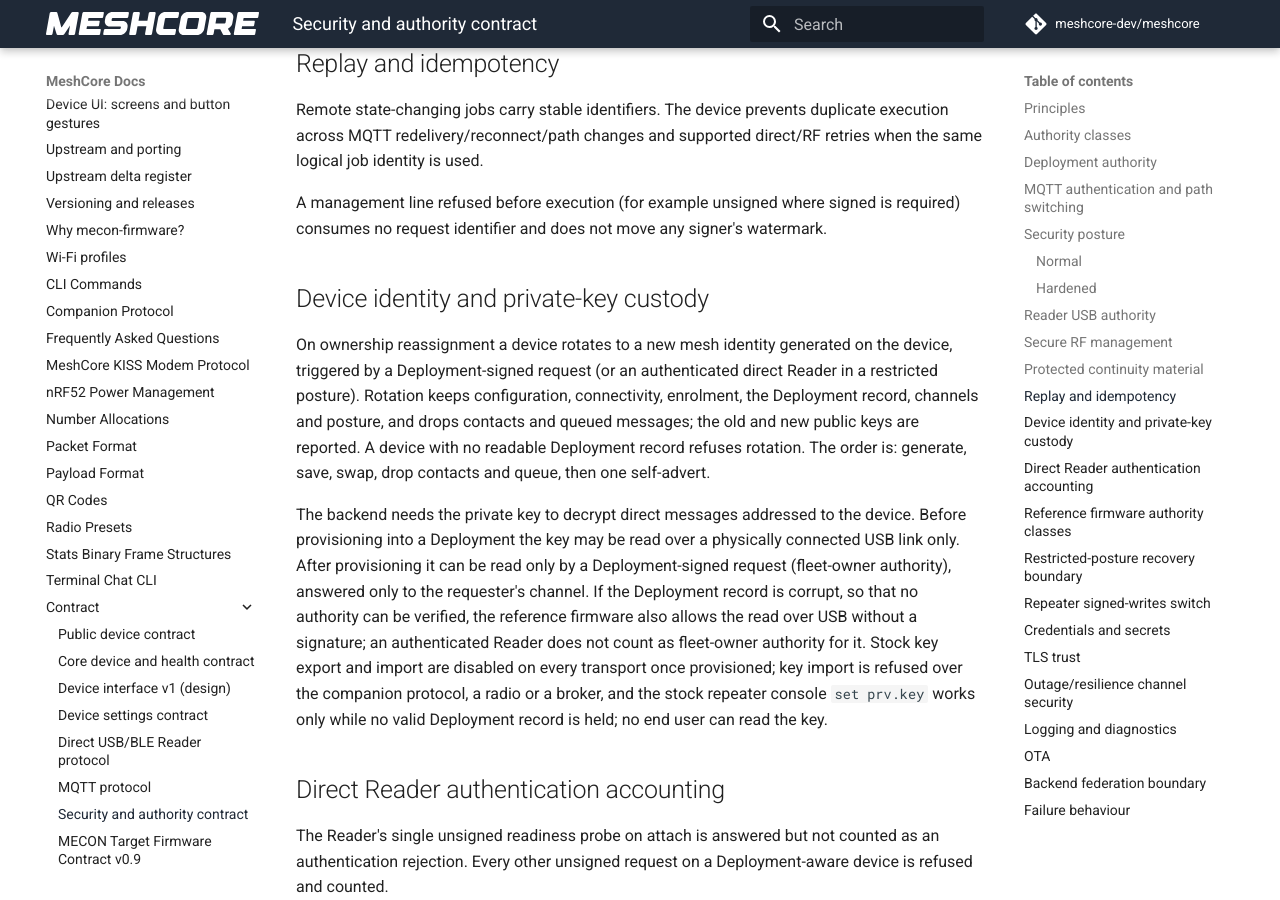
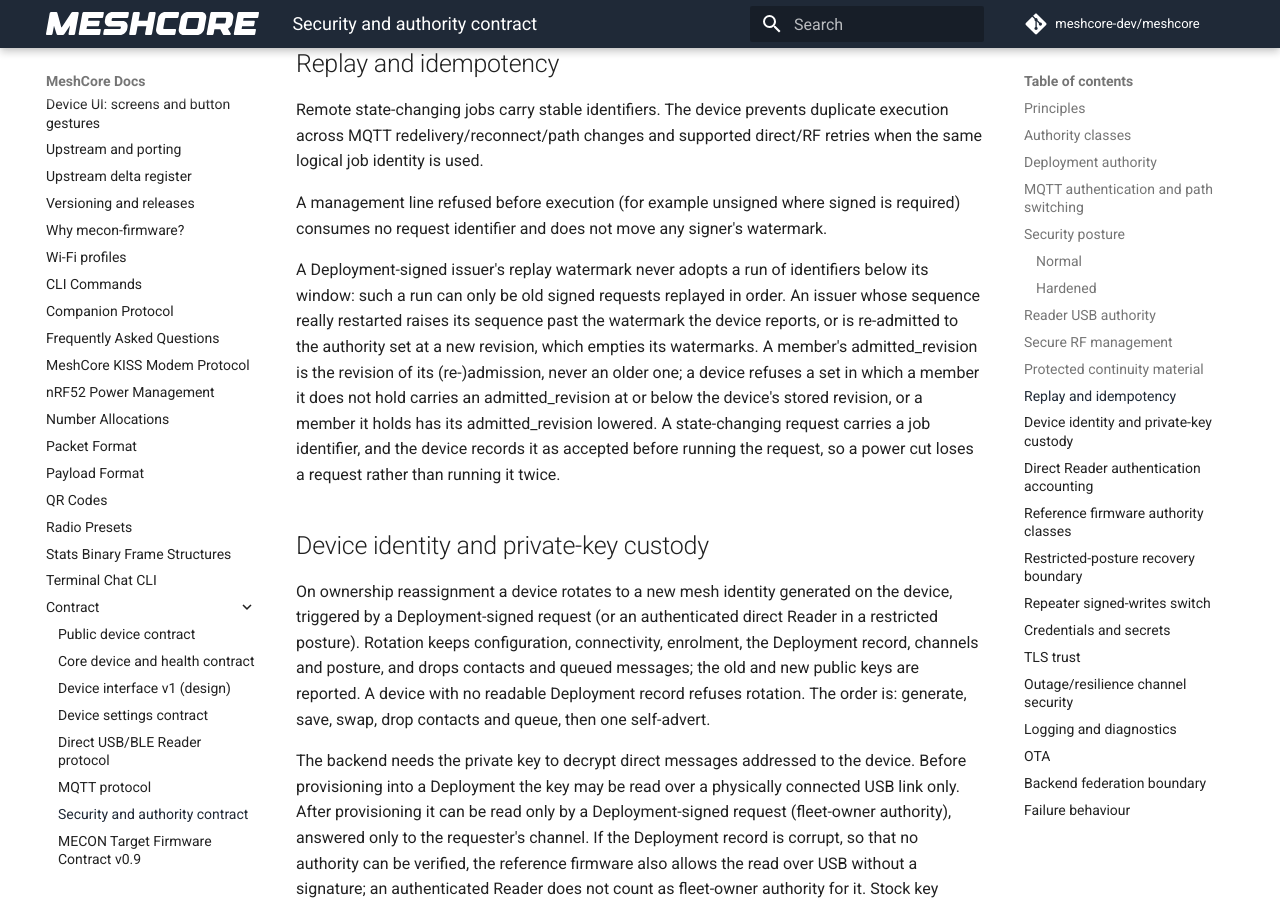
Before and after one commit to hoejriis/mecon-firmware, an MkDocs documentation site: the page built from docs/contract/SECURITY_AND_AUTHORITY.md, in a window 1280 px wide and 900 px high, scrolled down 3684 px. Built offline with MkDocs 1.6.1 and Material for MkDocs 9.7.7, drawn with Linux system fonts in a browser that asks for light colours; comment, search, counter and statistics services are not loaded.

Commit message:
SECURITY_AND_AUTHORITY: replay never adopts for signed issuers; admission rules
Mirrors the Deployment authority contract's corrected section 7 (a signed issuer's
watermark never adopts; recovery by a sequence raise or a re-admission), and states the
device-side rules this branch enforces: admitted_revision only moves forward, a member
new to the device was admitted after its stored revision, and a state-changing request's
job id is recorded before the request runs.

Co-Authored-By: Claude Opus 5.5 (1M context) <noreply@anthropic.com>

```diff
--- a/docs/contract/SECURITY_AND_AUTHORITY.md
+++ b/docs/contract/SECURITY_AND_AUTHORITY.md
@@ -100,6 +100,8 @@ Remote state-changing jobs carry stable identifiers. The device prevents duplica
 
 A management line refused before execution (for example unsigned where signed is required) consumes no request identifier and does not move any signer's watermark.
 
+A Deployment-signed issuer's replay watermark never adopts a run of identifiers below its window: such a run can only be old signed requests replayed in order. An issuer whose sequence really restarted raises its sequence past the watermark the device reports, or is re-admitted to the authority set at a new revision, which empties its watermarks. A member's admitted_revision is the revision of its (re-)admission, never an older one; a device refuses a set in which a member it does not hold carries an admitted_revision at or below the device's stored revision, or a member it holds has its admitted_revision lowered. A state-changing request carries a job identifier, and the device records it as accepted before running the request, so a power cut loses a request rather than running it twice.
+
 ## Device identity and private-key custody
 
 On ownership reassignment a device rotates to a new mesh identity generated on the device, triggered by a Deployment-signed request (or an authenticated direct Reader in a restricted posture). Rotation keeps configuration, connectivity, enrolment, the Deployment record, channels and posture, and drops contacts and queued messages; the old and new public keys are reported. A device with no readable Deployment record refuses rotation. The order is: generate, save, swap, drop contacts and queue, then one self-advert.
```
